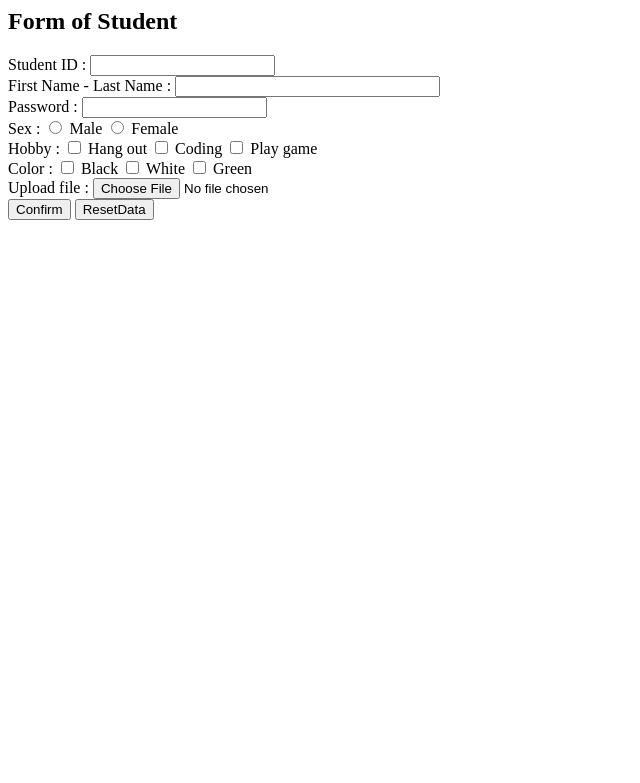
After one commit to xZyPherXx/xZyPherXx, a PHP site: page /oneForm.php in a window 1280 px wide. The commit adds this page. Shown: the top 783 px of the page, without its empty margins (0-640 px from the left). Run offline with PHP 8.4, Linux system fonts and the light colour scheme.

Commit message:
PHP Lecture

```diff
--- /dev/null
+++ b/WebPrograming/Lecture/oneForm.php
@@ -0,0 +1,77 @@
+
+<html>
+<head><title> Create Form </title></head>
+<body>
+
+        <h2>Form of Student</h2>
+
+        <?php
+
+            if (isset($_POST['confirm'])) {
+
+                echo '<br> Student ID : ' . $_POST['studentID'];
+                echo '<br> Student Name : ' . $_POST['user'];
+                echo '<br> Student Sex : ';
+                if (isset($_POST['sex'])) echo $_POST['sex'];
+
+                echo '<br> Hobby : ';
+                if (!empty($_POST['hobbys'])) {
+
+                    for ($index = 0 ; $index < count($_POST['hobbys']) ; $index++) {
+
+                        echo ($index + 1 != count($_POST['hobbys'])) ? $_POST['hobbys'][$index] . ', ' : $_POST['hobbys'][$index];
+                    }
+
+                }
+                else echo 'Not choose a hobbys.';
+
+                echo '<br> Color : ';
+                if (!empty($_POST['colors'])) {
+
+                    for ($index = 0 ; $index < count($_POST['colors']) ; $index++) {
+
+                        echo ($index + 1 != count($_POST['colors'])) ? $_POST['colors'][$index] . ', ' : $_POST['colors'][$index];
+                    }
+
+                }
+                else echo 'Not choose a colors.';
+
+            }
+            else {
+
+        ?>
+
+            <form action="" method="post" name="studentForm" id="studentForm">
+
+                Student ID : <input type="text" name="studentID" maxlength="14" required/><br/>
+                First Name - Last Name : <input type="text" name="user" size="30" required/><br/>
+                Password : <input type="password" name="password" maxlength="12" size="20" required/><br/>
+
+                Sex :
+                <input type="radio" name="sex" value="Male" required/> Male
+                <input type="radio" name="sex" value="Female" required/> Female <br/>
+
+                Hobby :
+                <input type="checkbox" name="hobbys[]" value="Hang out"/> Hang out
+                <input type="checkbox" name="hobbys[]" value="Coding"/> Coding
+                <input type="checkbox" name="hobbys[]" value="Play game"/> Play game <br/>
+
+                Color :
+                <input type="checkbox" name="colors[]" value="Black"/> Black
+                <input type="checkbox" name="colors[]" value="White"/> White
+                <input type="checkbox" name="colors[]" value="Green"/> Green <br/>
+
+                Upload file : <input type="file" name="file"/><br/>
+
+                <input type="submit" name="confirm" value="Confirm">
+                <input type="reset" name="clear" value="ResetData">
+
+            </form>
+
+        <?php
+
+            }
+        ?>
+
+    </body>
+</html>
```
Also changed, not shown: WebPrograming/Lecture/createFormCon.php (+10 -7 lines), WebPrograming/Lecture/createFunction.php (added, +37 -0 lines), WebPrograming/Lecture/sumFunction.php (added, +30 -0 lines).
